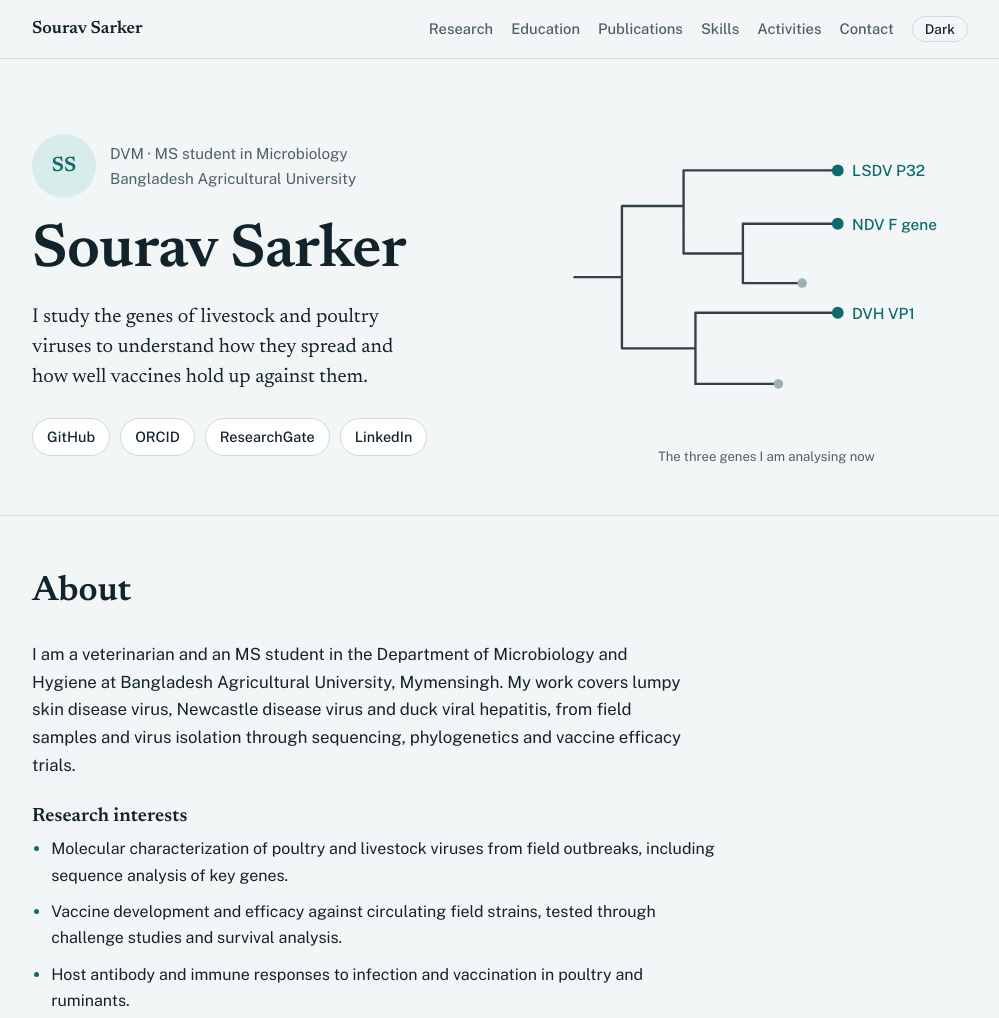
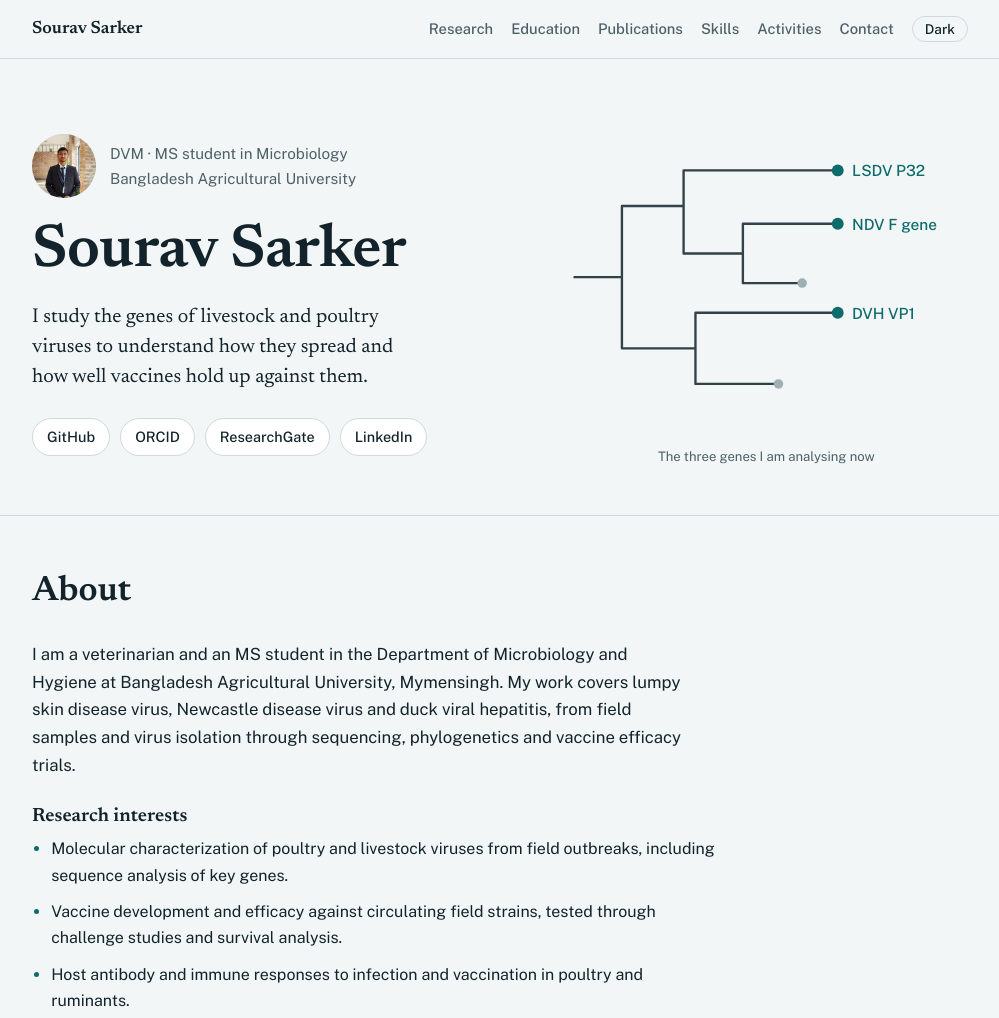
Before and after one commit to Sourav-Sarker-DVM/Sourav-Sarker-DVM.github.io, a plain HTML site: page index.html in a window 1280 px wide. Shown: the top 1018 px of the page, without its empty margins (140-1139 px from the left). Drawn offline with nearby package versions, Linux system fonts and the light colour scheme.

Commit message:
Update index.html

```diff
--- a/index.html
+++ b/index.html
@@ -131,7 +131,7 @@ td{vertical-align:top}
   <div class="wrap">
     <div>
       <div class="who">
-        <div class="photo" aria-hidden="false">SS<img src="photo.jpg" alt="Portrait of Sourav Sarker" onerror="this.remove()"></div>
+        <div class="photo" aria-hidden="false">SS<img src="1794817408890.jpeg" alt="Portrait of Sourav Sarker" onerror="this.remove()"></div>
         <span>DVM · MS student in Microbiology<br>Bangladesh Agricultural University</span>
       </div>
       <h1>Sourav Sarker</h1>
```
